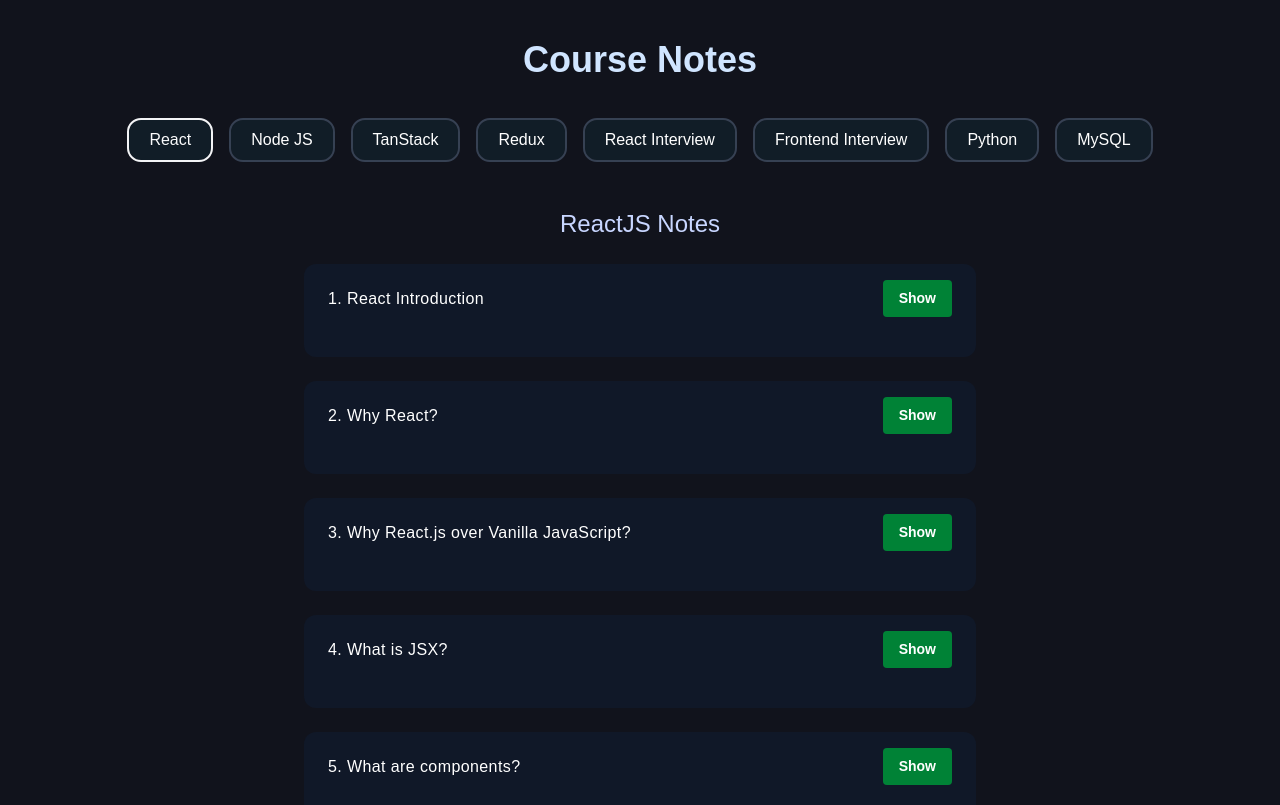
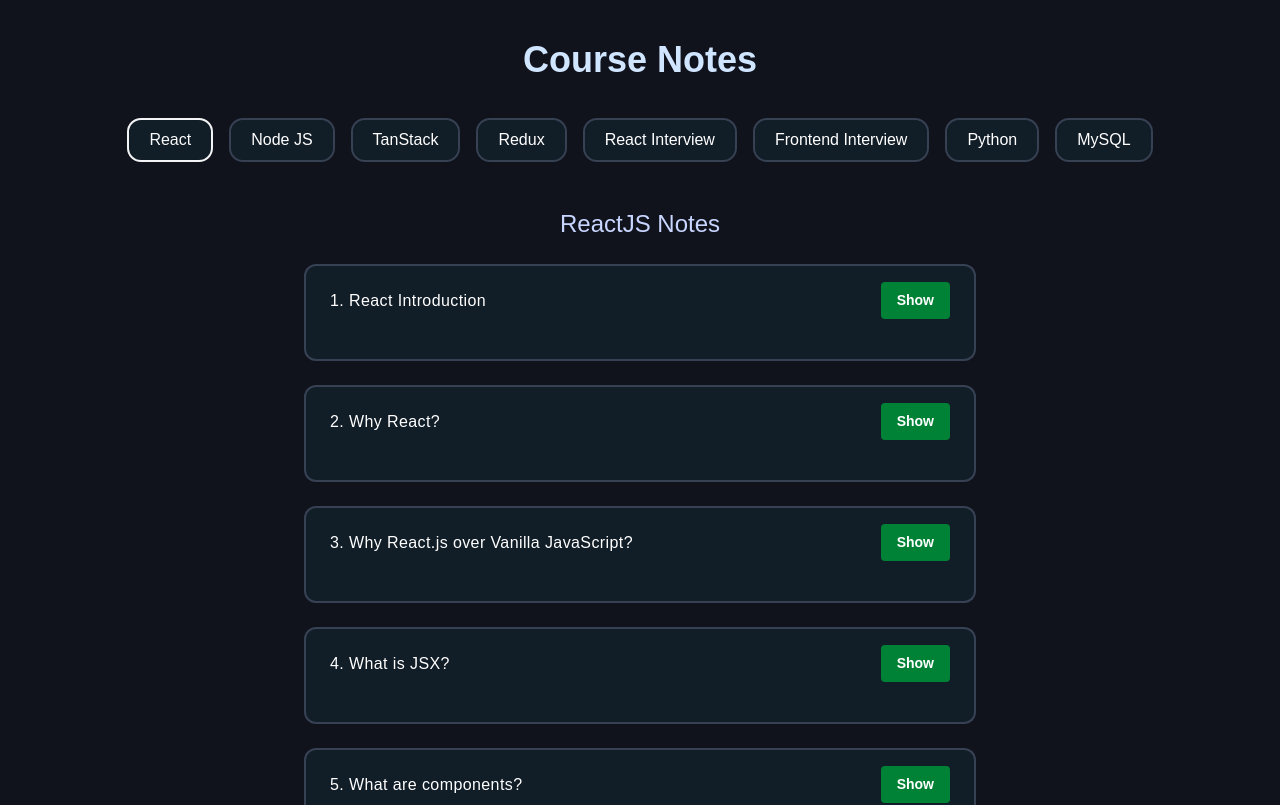
Before and after one commit to deshmukht05/All_Notes_Website, a React (Vite) app: page / in a window 1280 px wide. Shown: the top 805 px of the page. Built offline with nearby package versions, Linux system fonts and the light colour scheme.

Commit message:
Files Updated

```diff
--- a/src/index.css
+++ b/src/index.css
@@ -32,7 +32,7 @@
 }
 
 .accordion-grid {
-  @apply flex gap-5 rounded-t-xl justify-between items-center bg-gray-900 py-2 px-4 sm:py-4 sm:px-6;
+  @apply flex gap-5 rounded-t-xl justify-between items-center bg-[#111d27] border-r-2 border-l-2 border-t-2 border-gray-700 py-2 px-4 sm:py-4 sm:px-6;
 }
 
 .accordion-question {
@@ -40,7 +40,7 @@
 }
 
 .content-accordion {
-  @apply bg-gray-900 px-3 py-2 sm:px-6 sm:pb-4 rounded-b-xl;
+  @apply bg-[#111d27] border-r-2 border-l-2 border-b-2 border-gray-700 px-3 py-2 sm:px-6 sm:pb-4 rounded-b-xl;
 }
 
 .content-accordion p {
@@ -85,7 +85,7 @@
 
 /* Python Notes */
 .topic-grid {
-  @apply flex rounded-xl gap-4 justify-between items-center bg-gray-900 py-2 px-4 sm:py-4 sm:px-6;
+  @apply flex rounded-xl gap-4 justify-between items-center bg-[#111d27] border-2 border-gray-700 py-2 px-4 sm:py-4 sm:px-6;
 }
 
 iframe {
```
